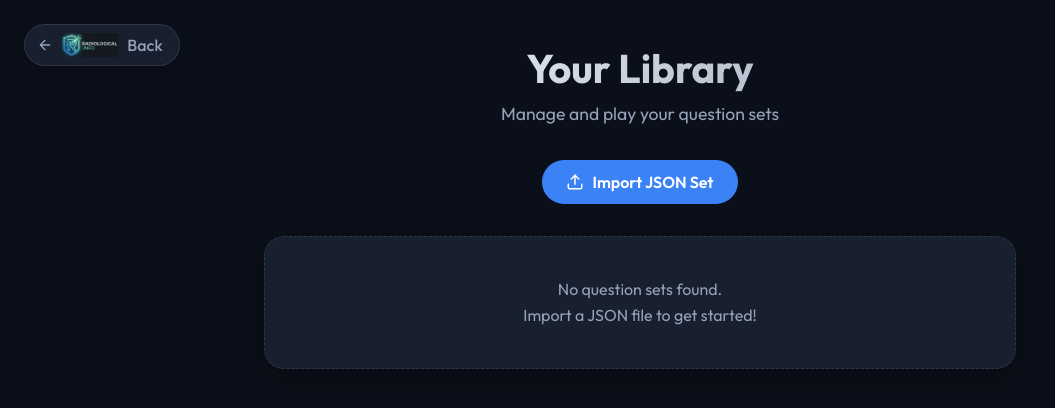
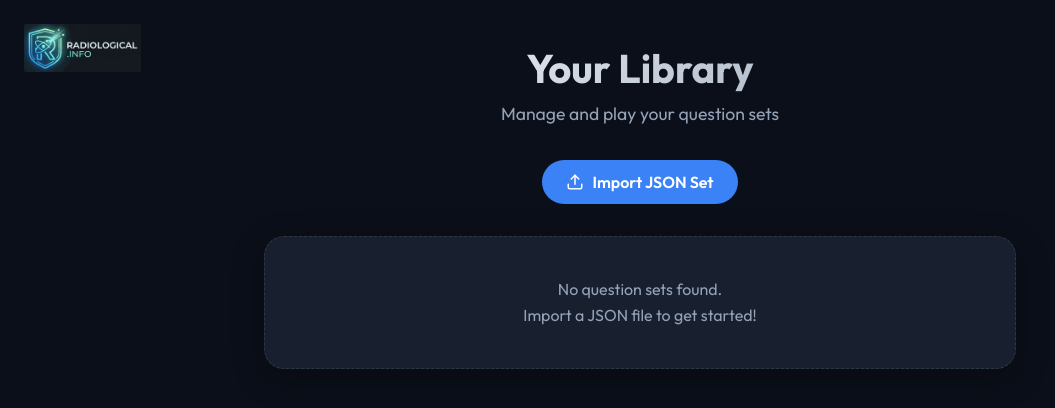
Before and after one commit to oddministrator/quizzes-doubtfire, a React (Vite) app: page / in a window 1280 px wide. Shown: the top 408 px of the page, without its empty margins (0-1055 px from the left). Built offline with nearby package versions, Linux system fonts and the light colour scheme.

Commit message:
ui: simplify back button to just display logo

```diff
--- a/src/App.tsx
+++ b/src/App.tsx
@@ -9,11 +9,7 @@ function App() {
   return (
     <>
       <a href="https://radiological.info" className="return-link" title="Return to radiological.info">
-        <svg xmlns="http://www.w3.org/2000/svg" width="16" height="16" viewBox="0 0 24 24" fill="none" stroke="currentColor" strokeWidth="2" strokeLinecap="round" strokeLinejoin="round">
-          <path d="M19 12H5M12 19l-7-7 7-7"/>
-        </svg>
         <img src={fullLogo} alt="Radiological Info Logo" className="return-logo" />
-        <span>Back</span>
       </a>
       {activeSet ? (
         <QuizScreen
--- a/src/index.css
+++ b/src/index.css
@@ -150,28 +150,17 @@ p {
   z-index: 50;
   display: flex;
   align-items: center;
-  gap: 8px;
   text-decoration: none;
-  color: var(--text-secondary);
   transition: all var(--transition-fast);
-  font-weight: 500;
-  background: var(--glass-bg);
-  backdrop-filter: var(--glass-blur);
-  padding: 8px 16px 8px 12px;
-  border-radius: var(--radius-full);
-  border: 1px solid var(--border-light);
-  box-shadow: 0 4px 12px rgba(0,0,0,0.2);
 }
 
 .return-link:hover {
-  color: var(--text-primary);
-  transform: translateY(-2px);
-  border-color: var(--accent-primary);
-  box-shadow: var(--shadow-glow);
+  transform: translateY(-2px) scale(1.02);
+  filter: drop-shadow(0 4px 12px rgba(59, 130, 246, 0.3));
 }
 
 .return-logo {
-  height: 24px;
+  height: 48px;
   width: auto;
   object-fit: contain;
 }
```
